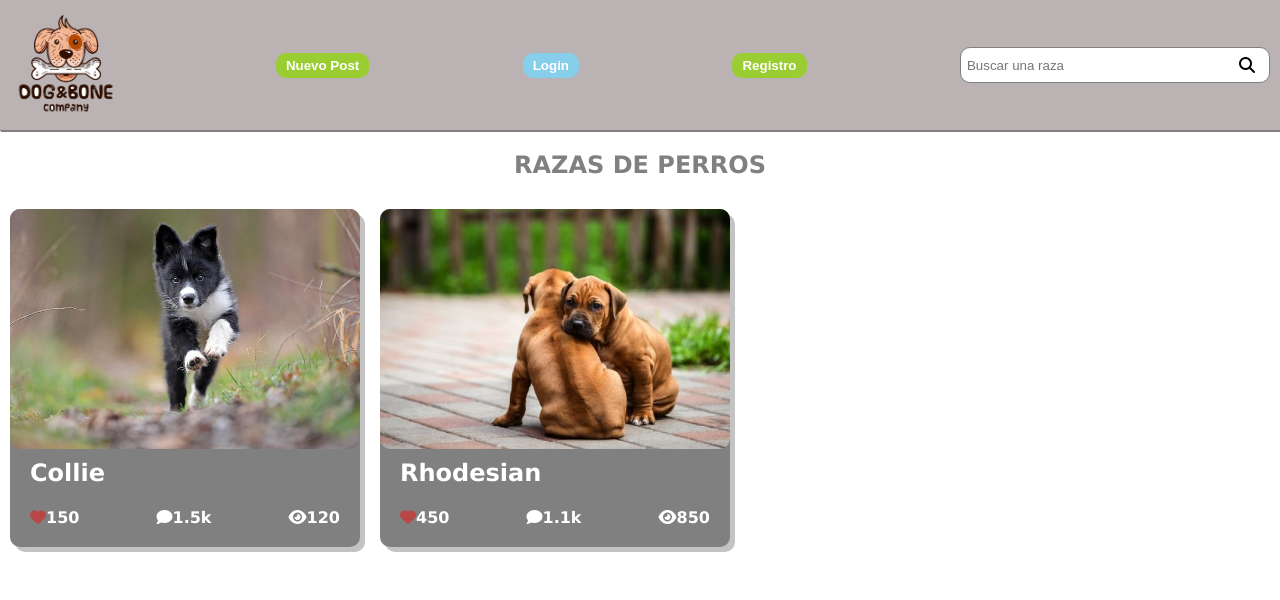
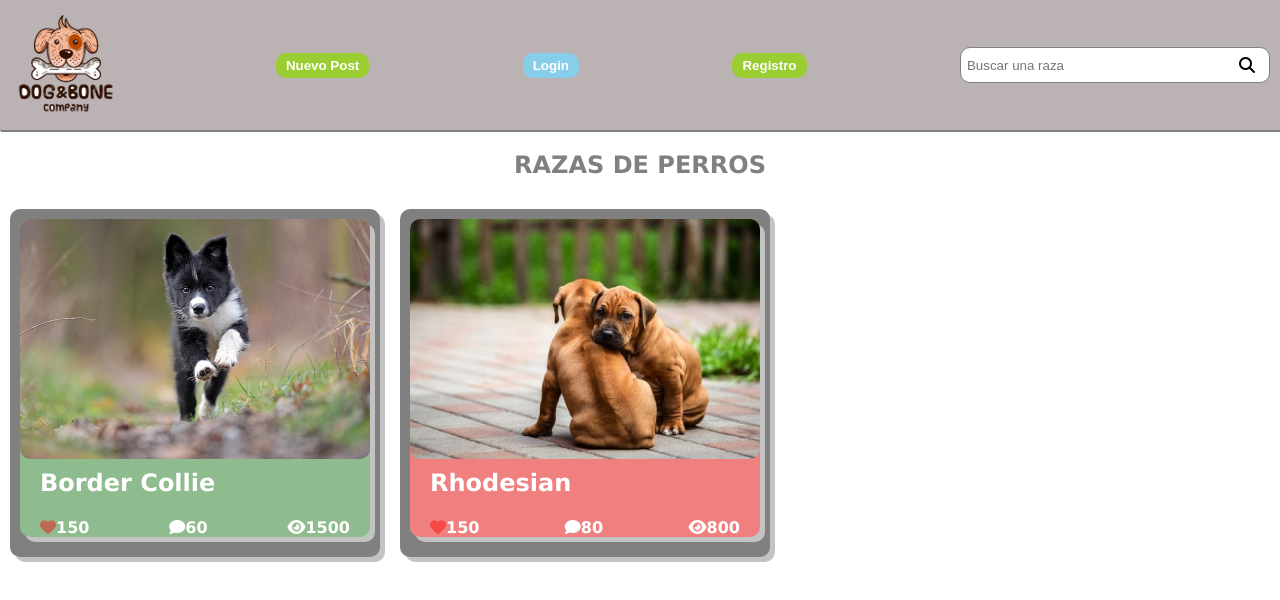
Before and after one commit to ABALO1989/webClase, a React (Create React App) app: page / in a window 1280 px wide. Shown: the top 600 px of the page. Built offline with nearby package versions, Linux system fonts and the light colour scheme.

Commit message:
uso de react

```diff
--- a/src/App.js
+++ b/src/App.jsx
@@ -33,41 +33,37 @@ function App() {
     <section>
         <h2>Razas de perros</h2>
         <ul className="breedCardContainer">
-            <li className="breedCard">
-                <div className="contenedorImagen">
-                <img src={borderCollier}  alt="Border Colli"/>
-                </div>
-                <span className="breedTitle">Collie</span>
-                <ul className="social">
-                    <li><i className="fas fa-heart"></i>
-                        <span className="breedCardText">150</span></li>
-                    <li><i className="fas fa-comment"></i>
-                        <span className="breedCardText">1.5k</span></li>
-                    <li><i className="fas fa-eye"></i>
-                        <span className="breedCardText">120</span></li>
-                </ul>
-            </li>
-            <li className="breedCard">
-                <div className="contenedorImagen">
-                <img src={rodhesian}  alt="Rodesiano"/>
-                </div>
-                <span className="breedTitle">Rhodesian </span>
-                <ul className="social">
-                    <li><i className="fas fa-heart"></i>
-                        <span className="breedCardText">450</span></li>
-                    <li><i className="fas fa-comment"></i>
-                        <span className="breedCardText">1.1k</span></li>
-                    <li><i className="fas fa-eye"></i>
-                        <span className="breedCardText">850</span></li>
-                </ul>
-            </li>
+           <CardRazaPerros nombreRaza='Border Collie' imagenRaza= {borderCollier} color= 'breedCardRojo' likes="150" comentarios="60" vista= "1500"/>
+           <CardRazaPerros nombreRaza='Rhodesian' imagenRaza= {rodhesian} color= 'breedCardVerde' likes="150" comentarios="80" vista= "800" />
         </ul>
     </section>
     <section></section>
-    <footer></footer>
+    <footer>
+        </footer>
     </main>
     </div>
   );
 }
 
+function CardRazaPerros (props){
+    return (
+        <li className="breedCard">
+            <div className= {props.color}>
+                <div className="contenedorImagen">
+                <img src= {props.imagenRaza}  alt={props.nombreRaza}/>
+                </div>
+                <span className="breedTitle"> {props.nombreRaza} </span>
+                <ul className="social">
+                    <li><i className="fas fa-heart"></i>
+                        <span className="breedCardText">{props.likes}</span></li>
+                    <li><i className="fas fa-comment"></i>
+                        <span className="breedCardText">{props.comentarios}</span></li>
+                    <li><i className="fas fa-eye"></i>
+                        <span className="breedCardText">{props.vista}</span></li>
+                </ul>
+            </div>
+        </li>
+    );
+}
+
 export default App;
--- a/src/styles/styles.css
+++ b/src/styles/styles.css
@@ -155,3 +155,18 @@ h2{
   color:grey;
   text-transform:uppercase;
 }
+
+.breedCardRojo{
+  margin: 10px;
+  background-color:darkseagreen;
+  box-shadow: 5px 5px rgb(196, 195, 195);
+  border-radius: 10px;
+}
+
+  .breedCardVerde{
+    margin: 10px;
+    background-color:lightcoral;
+    box-shadow: 5px 5px rgb(196, 195, 195);
+    border-radius: 10px;
+
+  }
```
